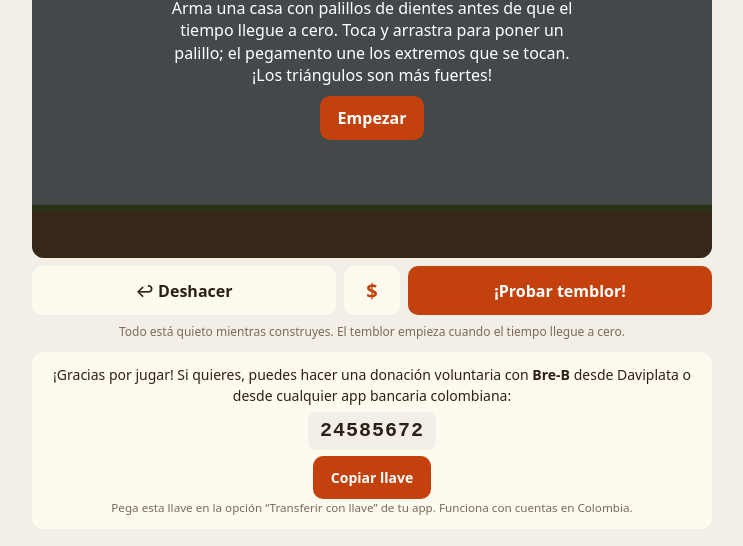
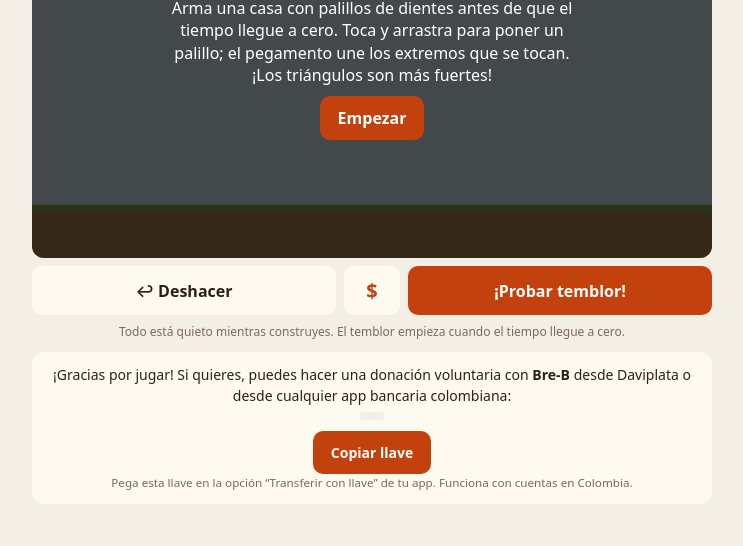
Before and after one commit to claracotacio-ui/terremoto, a plain HTML site: page index.html in a window 1280 px wide. Both pictures are taken after a click on the button "Donación voluntaria". Shown: the part 254-800 px from the top of the page, without its empty margins (268-1011 px from the left). Drawn offline with nearby package versions, Linux system fonts and the light colour scheme.

Commit message:
Update index.html

```diff
--- a/index.html
+++ b/index.html
@@ -43,7 +43,7 @@ button.s{background:var(--card);color:var(--fg)}
  <div class="hint">Todo está quieto mientras construyes. El temblor empieza cuando el tiempo llegue a cero.</div>
  <div class="don">
   <div id="dp">¡Gracias por jugar! Si quieres, puedes hacer una donación voluntaria con <b>Bre-B</b> desde Daviplata o desde cualquier app bancaria colombiana:<br>
-   <code id="key">24585672</code><br><button id="cp">Copiar llave</button>
+   <code id="key"></code><br><button id="cp">Copiar llave</button>
    <small>Pega esta llave en la opción “Transferir con llave” de tu app. Funciona con cuentas en Colombia.</small></div></div>
 </div>
 <script src="https://cdnjs.cloudflare.com/ajax/libs/matter-js/0.19.0/matter.min.js"></script>
```
